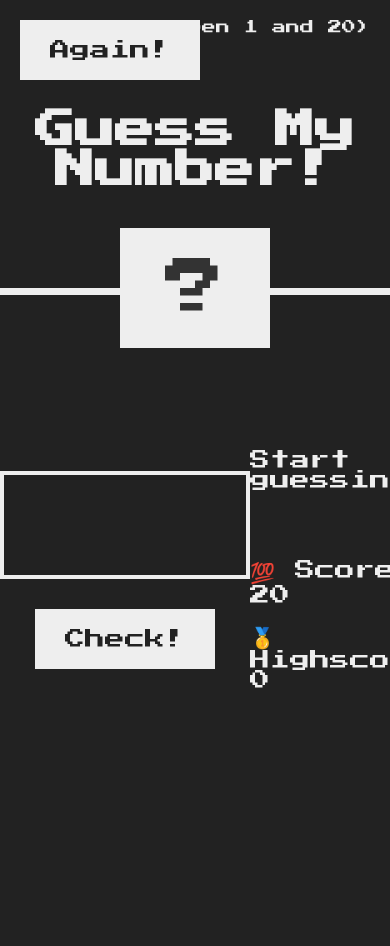
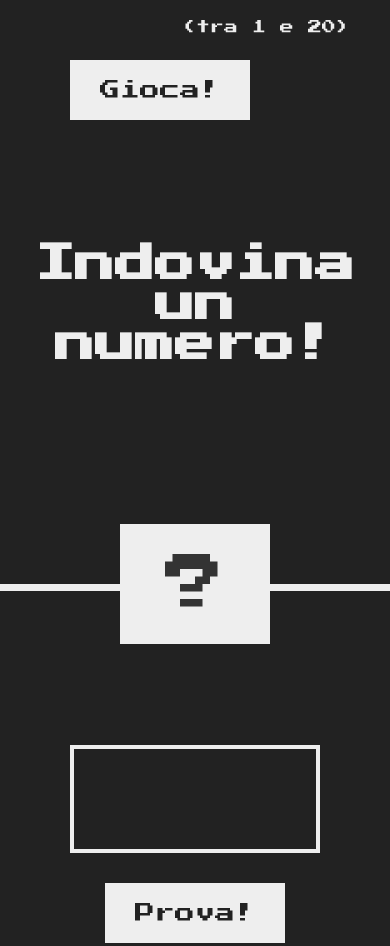
Before and after one commit to Maurizio8788/GuessNumber, a plain HTML site: page index.html in a window 390 px wide. Shown: the top 946 px of the page. Before the commit the page ends 844 px from the top, so only its background shows below. Drawn offline with Linux system fonts and the light colour scheme.

Commit message:
Sistemazione da mobile della v1

```diff
--- a/index.html
+++ b/index.html
@@ -5,23 +5,23 @@
     <meta name="viewport" content="width=device-width, initial-scale=1.0" />
     <meta http-equiv="X-UA-Compatible" content="ie=edge" />
     <link rel="stylesheet" href="style.css" />
-    <title>Guess My Number!</title>
+    <title>Indovina il numero!</title>
   </head>
   <body>
     <header>
-      <h1>Guess My Number!</h1>
-      <p class="between">(Between 1 and 20)</p>
-      <button class="btn again">Again!</button>
+      <h1>Indovina un numero!</h1>
+      <p class="between">(tra 1 e 20)</p>
+      <button class="btn again">Gioca!</button>
       <div class="number">?</div>
     </header>
     <main>
       <section class="left">
         <input type="number" class="guess" />
-        <button class="btn check">Check!</button>
+        <button class="btn check">Prova!</button>
       </section>
       <section class="right">
-        <p class="message">Start guessing...</p>
-        <p class="label-score">💯 Score: <span class="score">20</span></p>
+        <p class="message">Indovina...</p>
+        <p class="label-score">💯 Punti: <span class="score">20</span></p>
         <p class="label-highscore">
           🥇 Highscore: <span class="highscore">0</span>
         </p>
--- a/style.css
+++ b/style.css
@@ -117,3 +117,37 @@ h1 {
 .label-score {
   margin-bottom: 2rem;
 }
+
+@media screen and (max-width:765px){
+  header{
+    height: 70vh;
+  }
+
+  h1{
+    width: unset;
+  }
+
+  .again{
+    top: 6rem;
+    left: 7rem;
+  }
+
+  .between{
+    right: 4rem;
+    text-align: center;
+  }
+
+  main{
+    height: 100vh;
+    flex-direction: column;
+  }
+
+  .left{
+    margin-top: 5rem;
+  }
+
+  .right{
+    width: 100%;
+    font-size: 1.9rem;
+  }
+}
```
